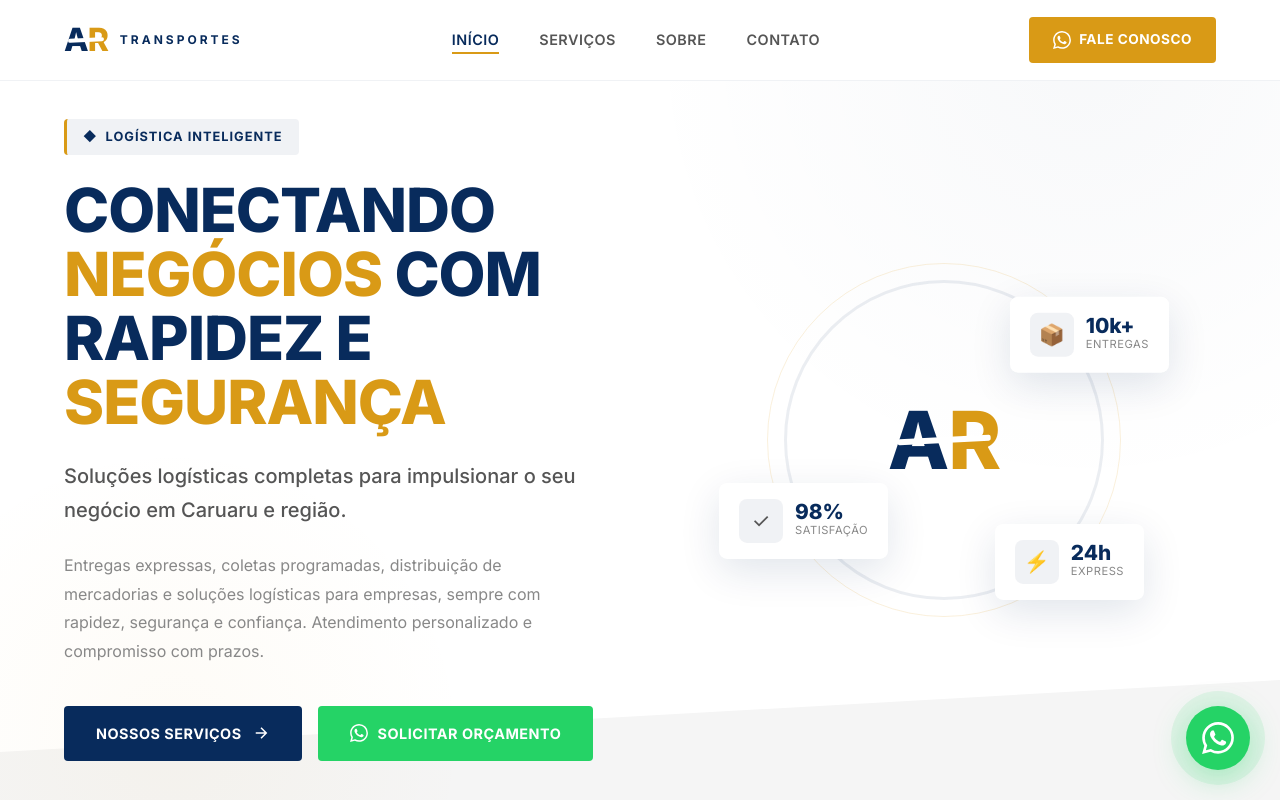
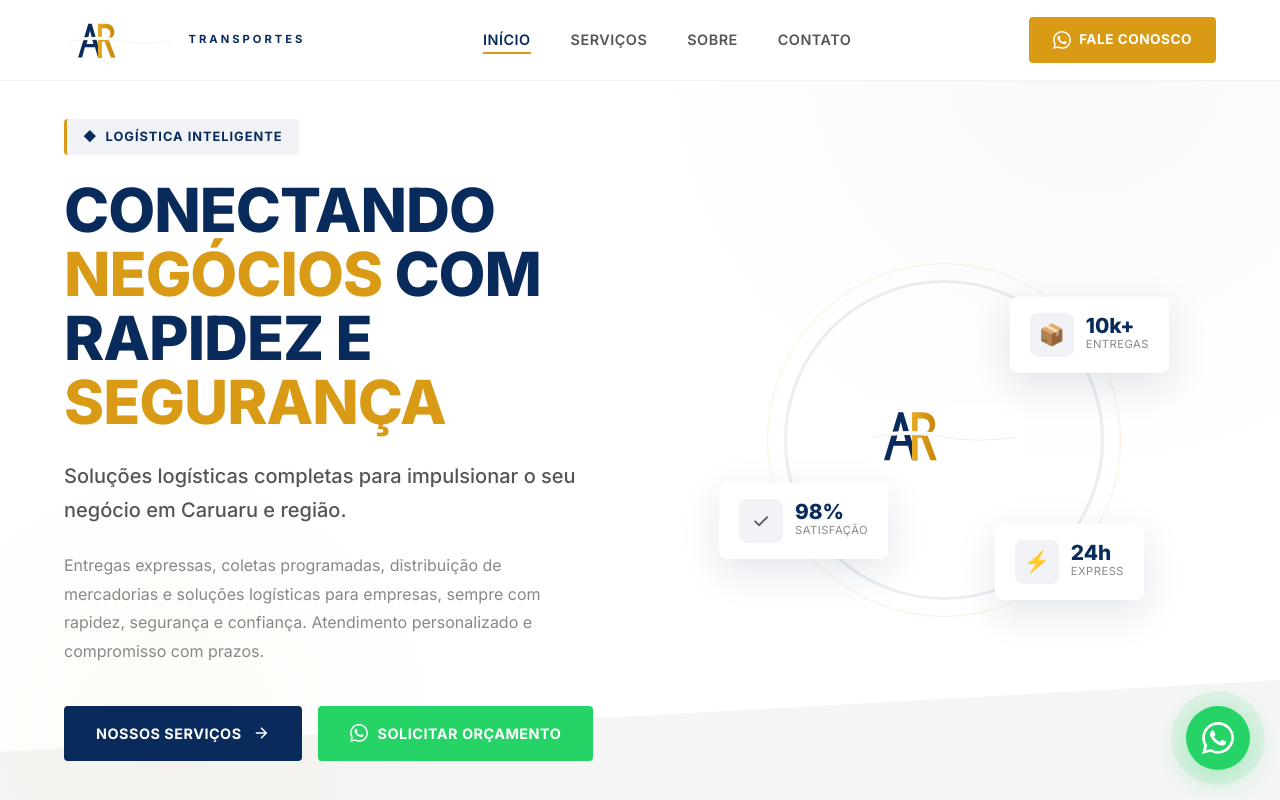
Before and after one commit to anthonyaacdm-cmd/AR-TRANSPORTES, a plain HTML site: page index.html in a window 1280 px wide. Shown: the top 800 px of the page. Drawn offline with Linux system fonts and the light colour scheme.

Commit message:
feat: logo SVG monograma AR com faixa rodovia e favicon

```diff
--- a/index.html
+++ b/index.html
@@ -6,6 +6,7 @@
     <title>AR Transportes | Soluções Logísticas em Caruaru</title>
     <meta name="description" content="AR Transportes - Entregas expressas, coletas programadas e soluções logísticas para empresas em Caruaru e região.">
     <link rel="stylesheet" href="styles.css">
+    <link rel="icon" type="image/svg+xml" href="favicon.svg">
     <link rel="preconnect" href="https://fonts.googleapis.com">
     <link rel="preconnect" href="https://fonts.gstatic.com" crossorigin>
     <link href="https://fonts.googleapis.com/css2?family=Inter:wght@300;400;500;600;700;800;900&display=swap" rel="stylesheet">
@@ -15,11 +16,7 @@
     <header class="header">
         <div class="container">
             <a href="#" class="logo">
-                <div class="logo-icon">
-                    <span class="logo-a">A</span>
-                    <span class="logo-r">R</span>
-                    <span class="logo-stripe"></span>
-                </div>
+                <img src="logo.svg" alt="AR Transportes" class="logo-img">
                 <span class="logo-text">TRANSPORTES</span>
             </a>
             <nav class="nav">
@@ -82,11 +79,7 @@
                 <div class="hero-graphic">
                     <div class="hero-circle"></div>
                     <div class="hero-logo-center">
-                        <div class="logo-icon">
-                            <span class="logo-a">A</span>
-                            <span class="logo-r">R</span>
-                            <span class="logo-stripe"></span>
-                        </div>
+                        <img src="logo.svg" alt="AR Transportes" class="hero-logo-img">
                     </div>
                     <div class="hero-stat-card">
                         <div class="stat-card-icon">📦</div>
@@ -348,11 +341,7 @@
             <div class="footer-content">
                 <div class="footer-brand">
                     <a href="#" class="logo">
-                        <div class="logo-icon">
-                            <span class="logo-a">A</span>
-                            <span class="logo-r">R</span>
-                            <span class="logo-stripe"></span>
-                        </div>
+                        <img src="logo-white.svg" alt="AR Transportes" class="logo-img">
                         <span class="logo-text">TRANSPORTES</span>
                     </a>
                     <p class="footer-tagline">Conectando negócios com rapidez, segurança e confiança. Soluções logísticas completas em Caruaru e região.</p>
--- a/styles.css
+++ b/styles.css
@@ -88,47 +88,17 @@ ul { list-style: none; }
 .logo {
     display: flex;
     align-items: center;
-    gap: 2px;
+    gap: 12px;
 }
 
-.logo-icon {
-    position: relative;
-    display: flex;
-    align-items: center;
-    height: 40px;
-}
-
-.logo-a {
-    font-size: 2rem;
-    font-weight: 800;
-    color: var(--blue);
-    letter-spacing: -1px;
-    line-height: 1;
-}
-
-.logo-r {
-    font-size: 2rem;
-    font-weight: 800;
-    color: var(--gold);
-    letter-spacing: -1px;
-    line-height: 1;
-}
-
-.logo-stripe {
-    position: absolute;
-    top: 50%;
-    left: 4px;
-    right: 4px;
-    height: 4px;
-    background: var(--white);
-    transform: translateY(-50%) rotate(-3deg);
-    border-radius: 2px;
-    z-index: 1;
+.logo-img {
+    height: 45px;
+    width: auto;
+    object-fit: contain;
 }
 
 .logo-text {
-    margin-left: 10px;
-    font-size: 0.75rem;
+    font-size: 0.7rem;
     font-weight: 700;
     color: var(--blue);
     text-transform: uppercase;
@@ -459,18 +429,9 @@ ul { list-style: none; }
     text-align: center;
 }
 
-.hero-logo-center .logo-a {
-    font-size: 5rem;
-}
-
-.hero-logo-center .logo-r {
-    font-size: 5rem;
-}
-
-.hero-logo-center .logo-stripe {
-    height: 6px;
-    left: 10px;
-    right: 10px;
+.hero-logo-img {
+    width: 160px;
+    height: auto;
 }
 
 .hero-stat-card {
```
Also changed, not shown: favicon.svg (added), logo-white.svg (added), logo.svg (added).
